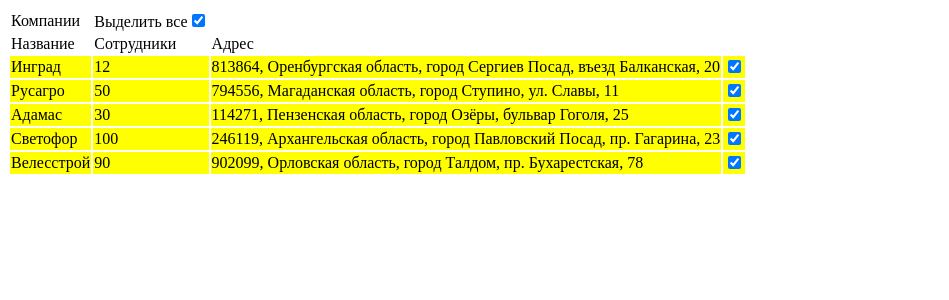
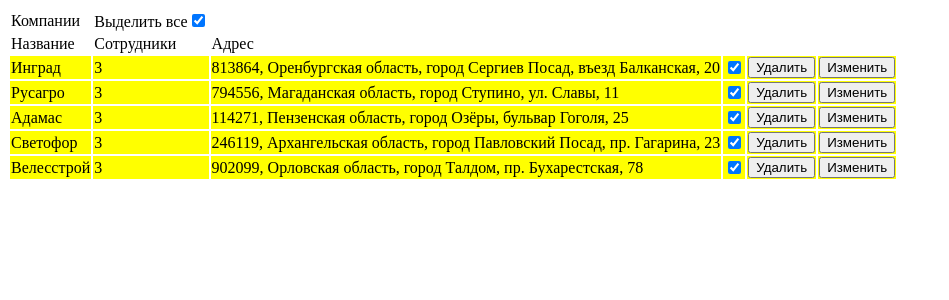
Before and after one commit to polechkapo/test_adept, a React (Create React App) app: page / in a window 1280 px wide. Both pictures are taken after a click on the checkbox 198 px from the left and 20 px from the top of the page. Shown: the top 300 px of the page, without its empty margins (0-949 px from the left). Built offline with nearby package versions, Linux system fonts and the light colour scheme.

Commit message:
delete company/employee done

```diff
--- a/src/components/App/App.css
+++ /dev/null
@@ -1,38 +0,0 @@
-.App {
-  text-align: center;
-}
-
-.App-logo {
-  height: 40vmin;
-  pointer-events: none;
-}
-
-@media (prefers-reduced-motion: no-preference) {
-  .App-logo {
-    animation: App-logo-spin infinite 20s linear;
-  }
-}
-
-.App-header {
-  background-color: #282c34;
-  min-height: 100vh;
-  display: flex;
-  flex-direction: column;
-  align-items: center;
-  justify-content: center;
-  font-size: calc(10px + 2vmin);
-  color: white;
-}
-
-.App-link {
-  color: #61dafb;
-}
-
-@keyframes App-logo-spin {
-  from {
-    transform: rotate(0deg);
-  }
-  to {
-    transform: rotate(360deg);
-  }
-}
--- a/src/components/App/App.jsx
+++ b/src/components/App/App.jsx
@@ -1,23 +1,10 @@
-import { useSelector } from "react-redux";
-import Table from "../Table/Table";
-import TableContent from "../TableContent/TableContent";
-import TableHead from "../TableHead/TableHead";
+import Page from "../Page/Page";
 
 function App() {
-  const companies = useSelector(state => state.companiesSlice.companies);
-  const employees = useSelector(state => state.employeesSlice.currentEmployees);
+
   return (
     <div className="App">
-      <Table>
-        <TableHead titles={['Компании', 'Название', 'Сотрудники', 'Aдрес', 'companies', 1]} />
-        <TableContent companies={companies} />
-      </Table>
-      {employees.length > 0 &&
-        <Table>
-          <TableHead titles={['Сотрудники', 'Фамилия', 'Имя', 'Должность', 'employees', 2]} />
-          <TableContent employees={employees} />
-        </Table>
-      }
+      <Page />
     </div>
   );
 }
--- /dev/null
+++ b/src/components/Page/Page.jsx
@@ -0,0 +1,28 @@
+import React from 'react';
+import { useSelector } from "react-redux";
+import Table from "../Table/Table";
+import TableContent from "../TableContent/TableContent";
+import TableHead from "../TableHead/TableHead";
+
+function Page() {
+   const companies = useSelector(state => state.companiesSlice.companies);
+   const employees = useSelector(state => state.employeesSlice.currentEmployees);
+   const titles1 = useSelector(state => state.companiesSlice.titles);
+   const titles2 = useSelector(state => state.employeesSlice.titles);
+   return (
+      <>
+         <Table>
+            <TableHead titles={titles1} />
+            <TableContent companies={companies} />
+         </Table>
+         {employees.length > 0 &&
+            <Table>
+               <TableHead titles={titles2} />
+               <TableContent employees={employees} />
+            </Table>
+         }
+      </>
+   );
+}
+
+export default Page;
--- a/src/components/TableContent/TableContent.jsx
+++ b/src/components/TableContent/TableContent.jsx
@@ -1,38 +1,65 @@
 import React, { useState } from 'react';
-import { useDispatch } from 'react-redux';
-import { changeCompanies } from '../../store/companiesSlice/reducer';
-import { changeEmployees, initCurrentEmployees } from '../../store/employeesSlice/reducer';
+import { useDispatch, useSelector } from 'react-redux';
+import { changeCompanies, deleteCompany } from '../../store/companiesSlice/reducer';
+import { changeEmployees, initCurrentEmployees, deleteEmployee } from '../../store/employeesSlice/reducer';
 
 function TableContent(props) {
 
+   const [inputs, setInputs] = useState(false);
+
+   const employees = useSelector(state => state.employeesSlice.employees);
+
    const dispatch = useDispatch();
    const handleCheckBox = (event) => {
-         console.log(event.target.checked)
-      const {id, className, checked } = event.target;
-      if(className === 'companies') {
+      const { id, className, checked } = event.target;
+      if (className === 'companies') {
          dispatch(changeCompanies(id))
-         dispatch(initCurrentEmployees({id, checked}))
+         dispatch(initCurrentEmployees({ id, checked }))
       }
-      if(className === 'employees') { dispatch(changeEmployees(id)) }
+      if (className === 'employees') { dispatch(changeEmployees(id)) }
+   }
+
+   const handleButton = (event) => {
+      const { id, className, innerText } = event.target;
+      console.log(id,className,innerText)
+      if(innerText === 'Удалить') {
+         if(className === 'employees') {
+            dispatch(deleteEmployee(id));
+         } else {
+            dispatch(deleteCompany(id))
+            dispatch(initCurrentEmployees())
+         }
+      }
+
    }
 
    return (
       <tbody>
          {props.companies?.map((el) => {
-        return <tr key={el.id} className='companies' style={{backgroundColor: el.status && 'yellow' }}>
+            return <tr key={el.id} className='companies' style={{ backgroundColor: el.status && 'yellow' }}>
                <td>{el.name}</td>
-                  <td>{el.people}</td>
+               <td>{employees.filter(emp => emp.company_id === el.id).length}</td>
                <td>{el.address}</td>
-                  <td><input type="checkbox" name='input__checkbox' className='companies' id={el.id} checked={el.status && 'checked'} onChange={handleCheckBox}/></td>
+               <td><input type="checkbox" name='input__checkbox' className='companies' id={el.id} checked={el.status && 'checked'} onChange={handleCheckBox} /></td>
+               {el.status &&
+                  <><td><button id={el.id} className='companies'onClick={handleButton}>Удалить</button></td><td><button id={el.id} className='employees' onClick={() => setInputs(!inputs)}>Изменить</button></td></>
+               }
             </tr>
          })}
          {props.employees?.map((el) => {
-         return <tr key={el.id} className='employees' style={{backgroundColor: el.status && 'pink' }}>
+            return <tr key={el.id} className='employees' style={{ backgroundColor: el.status && 'pink' }}>
                <td>{el.lastName}</td>
                <td>{el.firstName}</td>
                <td>{el.position}</td>
-                  <td><input type="checkbox" name='input__checkbox' className='employees' id={el.id} checked={el.status && 'checked'} onChange={handleCheckBox}/></td>
+               <td><input type="checkbox" name='input__checkbox' className='employees' id={el.id} checked={el.status && 'checked'} onChange={handleCheckBox} /></td>
+               {el.status &&
+                  <>
+                  <td><button id={el.id} className='employees' onClick={handleButton}>Удалить</button></td>
+                  <td><button id={el.id} className='employees' onClick={() => setInputs(!inputs)}>Изменить</button></td>
+                  </>
+               }
                 </tr>
+
          })}
       </tbody>
 
--- a/src/store/companiesSlice/reducer.js
+++ b/src/store/companiesSlice/reducer.js
@@ -8,6 +8,7 @@ const initialState = {
       { id: 4, name: 'Светофор', people: 100, address: '246119, Архангельская область, город Павловский Посад, пр. Гагарина, 23', status: false },
       { id: 5, name: 'Велесстрой', people: 90, address: '902099, Орловская область, город Талдом, пр. Бухарестская, 78', status: false },
    ],
+   titles: ['Компании', 'Название', 'Сотрудники', 'Aдрес', 'companies', 1]
 };
 
 const companiesSlice = createSlice({
@@ -18,11 +19,15 @@ const companiesSlice = createSlice({
          if (action.payload) { state.companies.map((el => el.id === +action.payload ? el.status = !el.status : el.status = false)) }
          else { state.companies = state.companies.map(el => ({ ...el, status: !el.status })) }
       },
+      deleteCompany: (state, action) => {
+         state.companies = state.companies.filter(el => el.id !== +action.payload);
+       }
    },
    extraReducers: () => {
    },
 });
 
 export const { changeCompanies } = companiesSlice.actions;
+export const { deleteCompany } = companiesSlice.actions;
 
 export default companiesSlice.reducer;
--- a/src/store/employeesSlice/reducer.js
+++ b/src/store/employeesSlice/reducer.js
@@ -50,6 +50,7 @@ const initialState = {
 
   ],
   currentEmployees: [],
+  titles: ['Сотрудники', 'Фамилия', 'Имя', 'Должность', 'employees', 2],
 };
 
 const employeesSlice = createSlice({
@@ -57,15 +58,18 @@ const employeesSlice = createSlice({
   initialState,
   reducers: {
     changeEmployees: (state, action) => {
-        if (action.payload) { state.currentEmployees.map((el => (el.id === +action.payload) && (el.status = !el.status))) }
-        else { state.currentEmployees.map(el => (el.status = !el.status))}
-        console.log(state.currentEmployees)
+      if (action.payload) { state.currentEmployees.map((el => (el.id === +action.payload) && (el.status = !el.status))) }
+      else { state.currentEmployees.map(el => (el.status = !el.status)) }
     },
     initCurrentEmployees: (state, action) => {
-      if (action.payload.checked === true) {
+      if (action.payload?.checked) {
         state.currentEmployees = state.employees.filter(el => el.company_id === +action.payload.id)
       }
       else { state.currentEmployees = [] }
+    },
+    deleteEmployee: (state, action) => {
+      state.currentEmployees = state.currentEmployees.filter(el => el.id !== +action.payload)
+      state.employees = state.employees.filter(el => el.id !== +action.payload)
     }
   },
   extraReducers: () => {
@@ -74,5 +78,6 @@ const employeesSlice = createSlice({
 
 export const { changeEmployees } = employeesSlice.actions;
 export const { initCurrentEmployees } = employeesSlice.actions;
+export const { deleteEmployee } = employeesSlice.actions;
 
 export default employeesSlice.reducer;
```
Also changed, not shown: src/components/ChangeInputs/ChangeInputs.jsx (added, +13 -0 lines), src/components/TableHead/TableHead.jsx (+5 -5 lines), src/store/store.js (indentation only). Lines whose indentation alone changed are shown as unchanged.
